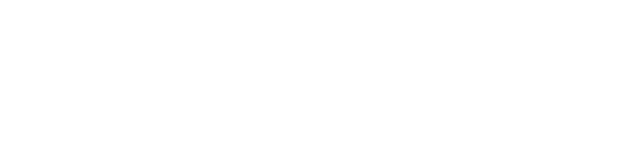
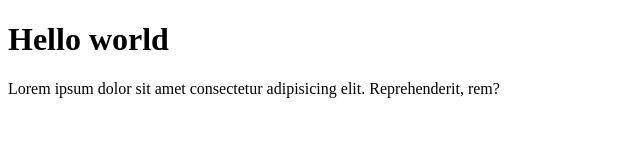
Before and after one commit to masoodfareed/my-practice, a plain HTML site: page contact-us.html in a window 1280 px wide. Shown: the whole page, without its empty margins (0-640 px from the left). Drawn offline with Linux system fonts and the light colour scheme.

Commit message:
added further content

```diff
--- a/contact-us.html
+++ b/contact-us.html
@@ -6,6 +6,7 @@
     <title>Document</title>
 </head>
 <body>
-
+    <h1>Hello world</h1>
+    <p>Lorem ipsum dolor sit amet consectetur adipisicing elit. Reprehenderit, rem?</p>
 </body>
 </html>
```
Also changed, not shown: index.html (+1 -0 lines).
